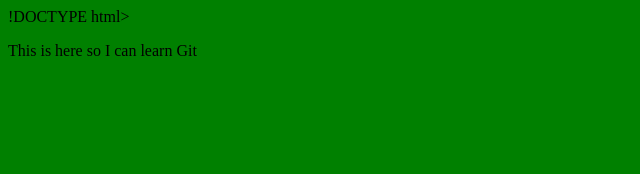
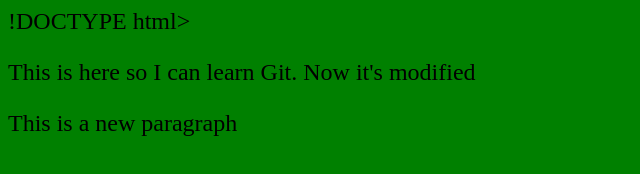
Before and after one commit to saaderana/learn-github, a plain HTML site: page index.html in a window 1280 px wide. Shown: the whole page, without its empty margins (0-640 px from the left). Drawn offline with Linux system fonts and the light colour scheme.

Commit message:
updated html and css

```diff
--- a/index.html
+++ b/index.html
@@ -5,6 +5,7 @@
   <link rel="stylesheet" type="text/css" href="main.css">
 </head>
 <body>
-  <p>This is here so I can learn Git</p>
+  <p>This is here so I can learn Git. Now it's modified</p>
+  <p>This is a new paragraph</p>
 </body>
 </html>
--- a/main.css
+++ b/main.css
@@ -1,5 +1,6 @@
 body {
   background-color: green;
+  font-size: 24px;
 }
 * {
   box-sizing: border-box;
```
